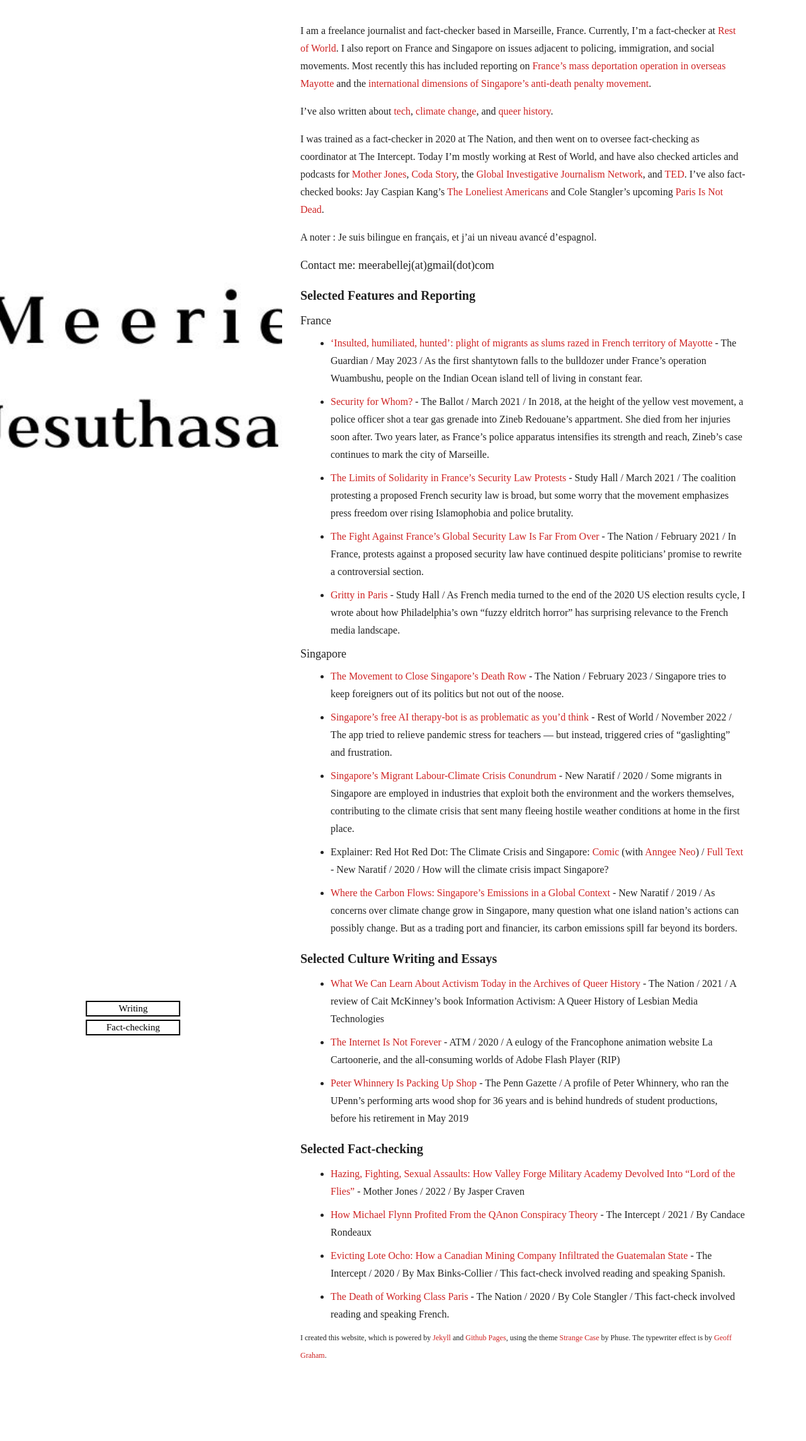
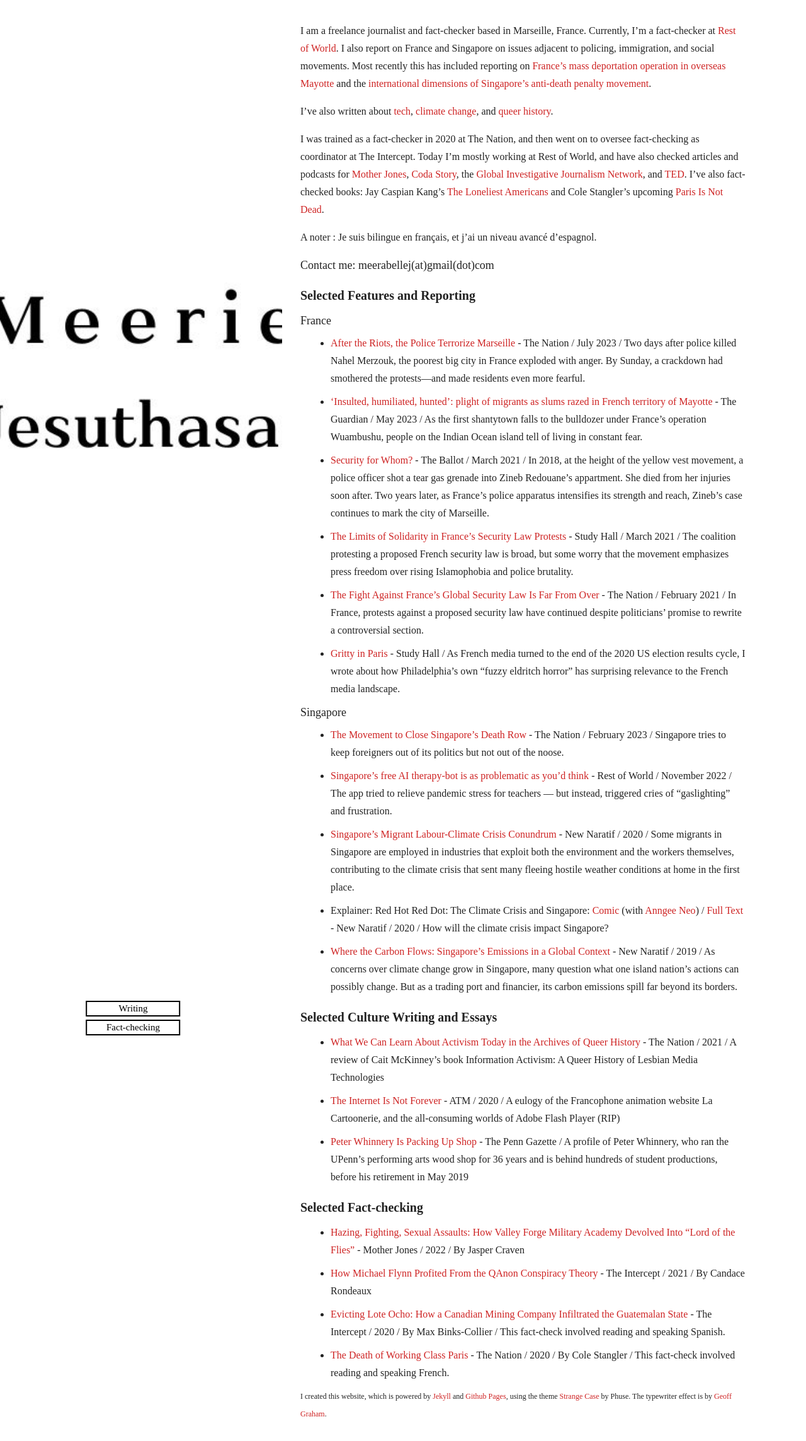
Before and after one commit to meerabellejesuthasan/meerabellejesuthasan.github.io, a Jekyll site: the page built from index.md, in a window 1280 px wide. Shown: the top 2288 px of the page at 63% size. Built offline with Jekyll 4.4.1, drawn with Linux system fonts in a browser that asks for light colours; nearby versions of some CDN libraries; some web fonts are replaced; Markdown is read by kramdown in place of the engine named in the settings.

Commit message:
update - nation article

```diff
--- a/index.md
+++ b/index.md
@@ -14,6 +14,7 @@ A noter : Je suis bilingue en français, et j'ai un niveau avancé d'espagnol.
 <h1 id="writing">Selected Features and Reporting </h1>
 <h2>France</h2>
 
+* [After the Riots, the Police Terrorize Marseille](https://www.thenation.com/article/world/france-marseille-police-nahel/) - The Nation / July 2023 / Two days after police killed Nahel Merzouk, the poorest big city in France exploded with anger. By Sunday, a crackdown had smothered the protests—and made residents even more fearful.
 * [‘Insulted, humiliated, hunted’: plight of migrants as slums razed in French territory of Mayotte](https://www.theguardian.com/global-development/2023/may/31/insulted-humiliated-hunted-plight-of-migrants-as-slums-razed-in-french-territory-of-mayotte) - The Guardian / May 2023 / As the first shantytown falls to the bulldozer under France’s operation Wuambushu, people on the Indian Ocean island tell of living in constant fear.
 * [Security for Whom?](https://www.theballot.world/articles/security-for-who) - The Ballot / March 2021 / In 2018, at the height of the yellow vest movement,  a police officer shot a tear gas grenade into Zineb Redouane's appartment. She died from her injuries soon after. Two years later, as France’s police apparatus intensifies its strength and reach, Zineb's case continues to mark the city of Marseille.
 * [The Limits of Solidarity in France’s Security Law Protests](https://studyhall.xyz/the-limits-of-solidarity-in-frances-global-security-law-protests/) - Study Hall / March 2021 / The coalition protesting a proposed French security law is broad, but some worry that the movement emphasizes press freedom over rising Islamophobia and police brutality.
```
